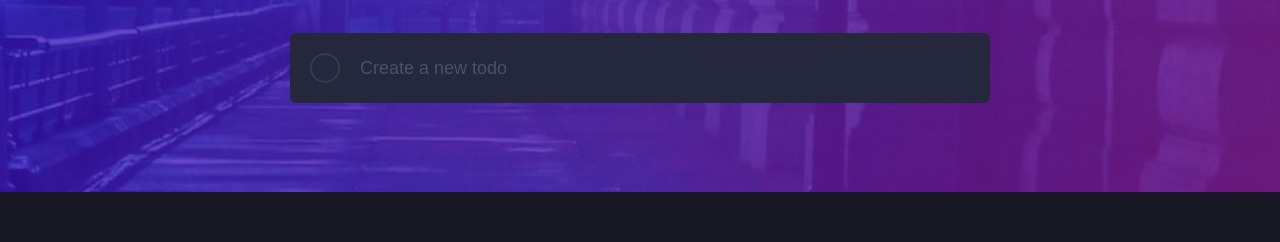
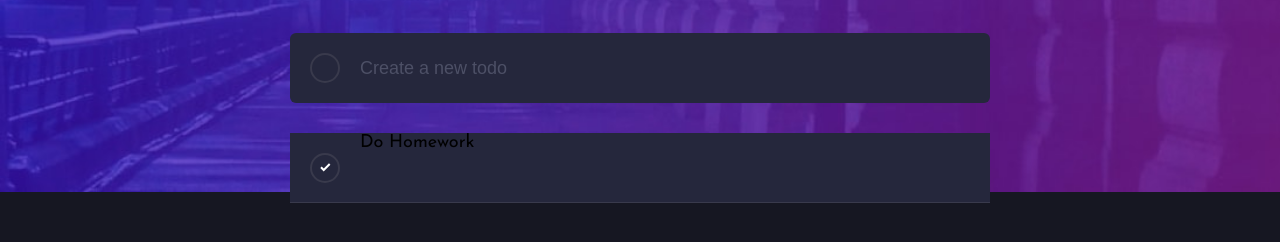
Before and after one commit to kidistamdu/TODO-list, a plain HTML site: page index.html in a window 1280 px wide. Shown: the part 158-400 px from the top of the page. Drawn offline with Linux system fonts and the light colour scheme.

Commit message:
added todo items and texts

```diff
--- a/index.css
+++ b/index.css
@@ -93,3 +93,19 @@ body{
 .new-todo-input input::placeholder {
     color: hsl(233, 14%, 35%);
 }
+
+.todo-item{
+    width: 100%;
+    height: 70px;
+    background-color: hsl(235, 24%, 19%);
+    display: flex;
+    border-bottom: 1px solid hsl(237, 14%, 26%);
+    cursor: pointer;
+    transition: all .25s ease;
+    transition-property: box-shadow, transform, border-color;
+}
+
+.todo-items-wrapper {
+    margin-top: 30px;
+    background-color: hsl(235, 21%, 11%);
+}
--- a/index.html
+++ b/index.html
@@ -9,7 +9,7 @@
     <link rel="preconnect" href="https://fonts.gstatic.com" crossorigin>
     <link href="https://fonts.googleapis.com/css2?family=Josefin+Sans:wght@400;700&display=swap" rel="stylesheet">
     <link rel="stylesheet" href="index.css">
-    <script src="./script.js"></script>
+    <script src="/script.js"></script>
 </head>
 <body>
     <div class="background-image">
@@ -30,12 +30,29 @@
                 </div>
                 </div>
                 <div class="new-todo-input">
-                    <form onsubmit="addItem()">
+                    <form onsubmit="addItem(event)">
                         <input id="todo-input" type="text" placeholder="Create a new todo">
                     </form>
                 </div>
 
         </div>
+        <div class="todo-items-wrapper">
+            <div class="todo-items">
+                <div class="todo-item">
+                    <div class="check">
+                        <div class="check-mark">
+                            <img src="/images/icon-check.svg">
+                        </div>
+                    </div>
+                    <div class="todo-text">
+                        Do Homework
+                    </div>
+                </div>
+                <div class="todo-items-info">
+
+                </div>
+            </div>
+        </div>
     </div>
 
 </body>
```
Also changed, not shown: script.js (line endings or trailing spaces).
